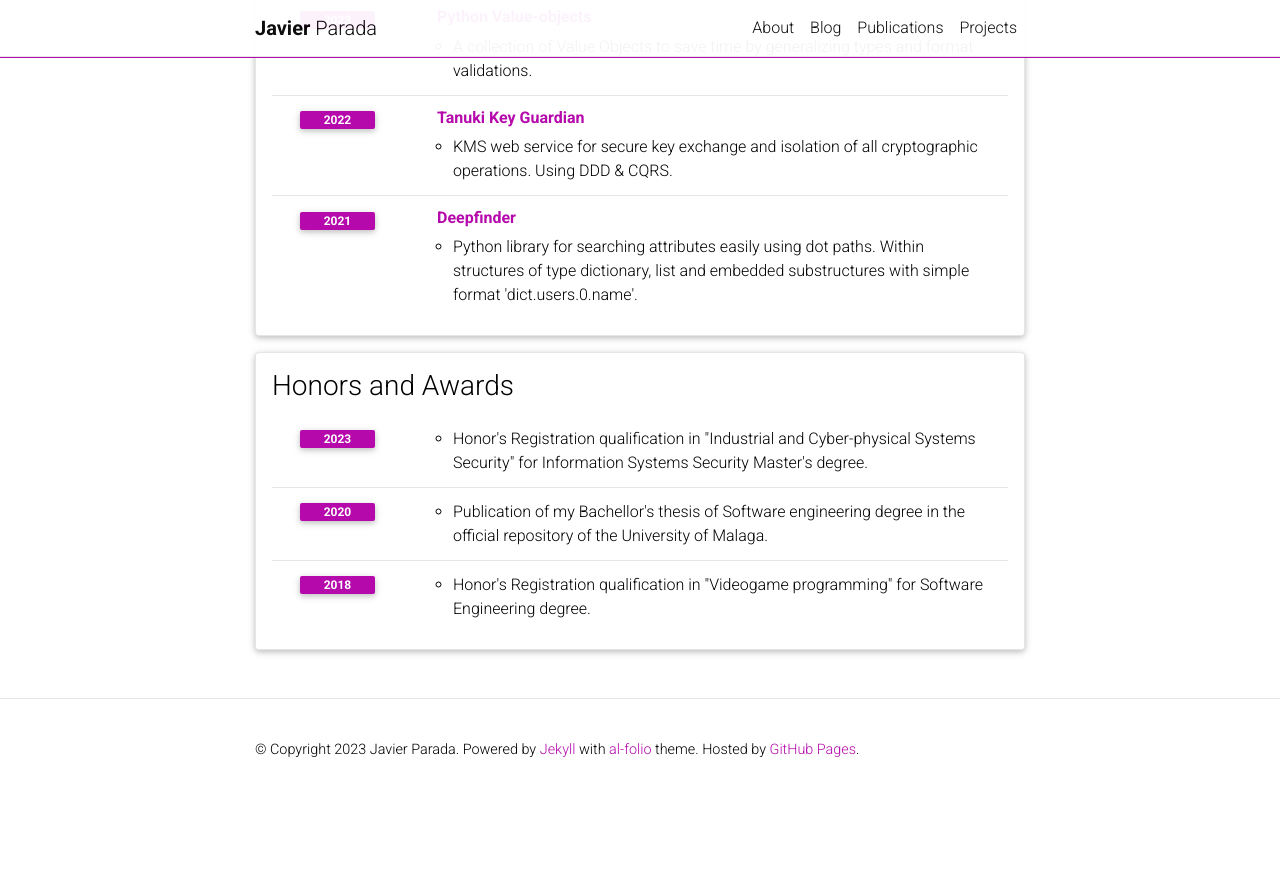
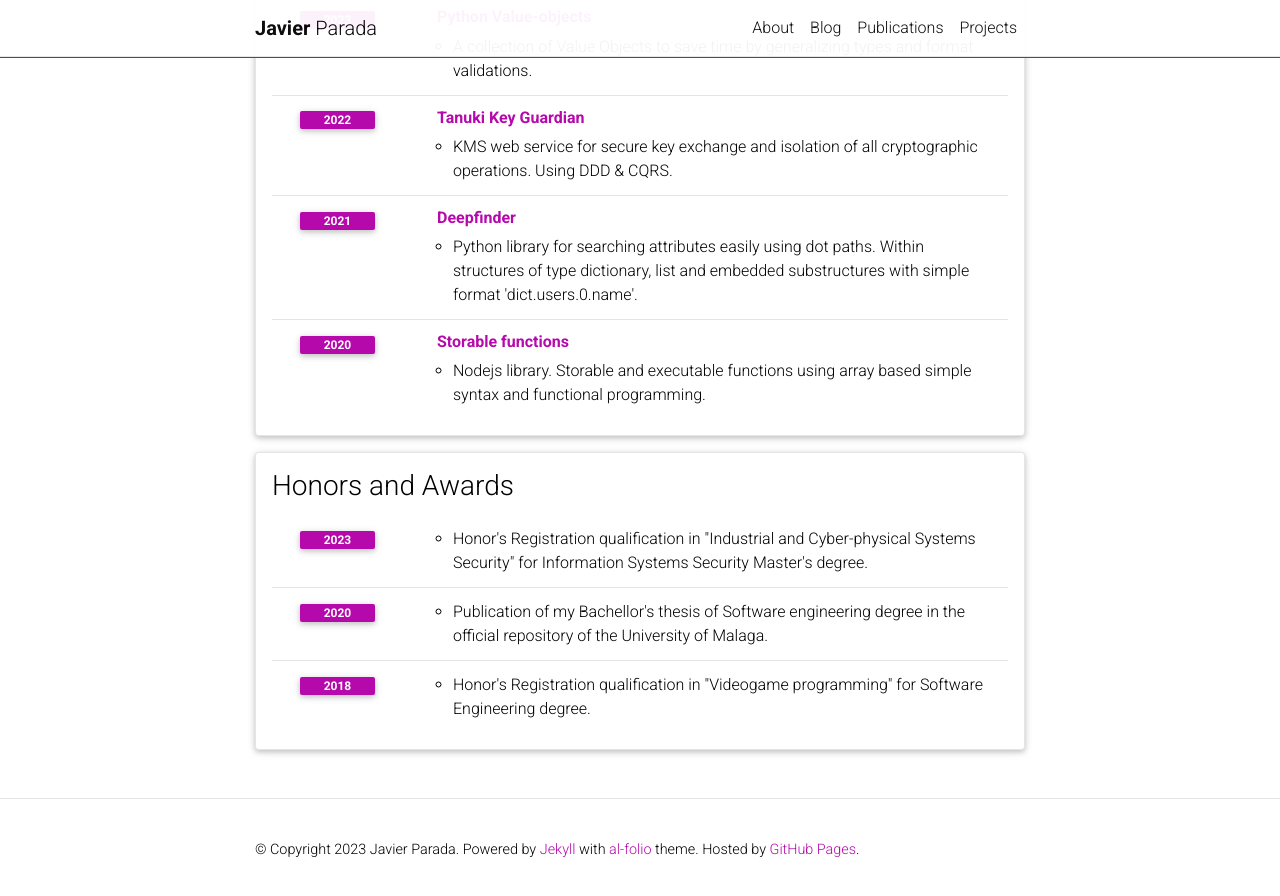
Before and after one commit to jparadadev/jparadadev.github.io, a Jekyll site: the page built from _pages/cv.md, in a window 1280 px wide and 900 px high, scrolled down 1281 px. Shown: the top 896 px of the window. Built offline with Jekyll 4.4.1, drawn with Linux system fonts in a browser that asks for light colours; comment, search, counter and statistics services are not loaded; a style sheet for code colours, icons or effects is not loaded; before the commit the page ends 2081 px from its top, so only the background shows below that.

Commit message:
Add storable functions project

```diff
--- a/_data/cv.yml
+++ b/_data/cv.yml
@@ -55,6 +55,10 @@
       year: 2021
       description: Python library for searching attributes easily using dot paths. Within structures of type dictionary, list and embedded substructures with simple format 'dict.users.0.name'.
 
+    - title: <a href="https://www.npmjs.com/package/storable-functions">Storable functions</a>
+      year: 2020
+      description: Nodejs library. Storable and executable functions using array based simple syntax and functional programming.
+
 - title: Honors and Awards
   type: time_table
   contents:
```
